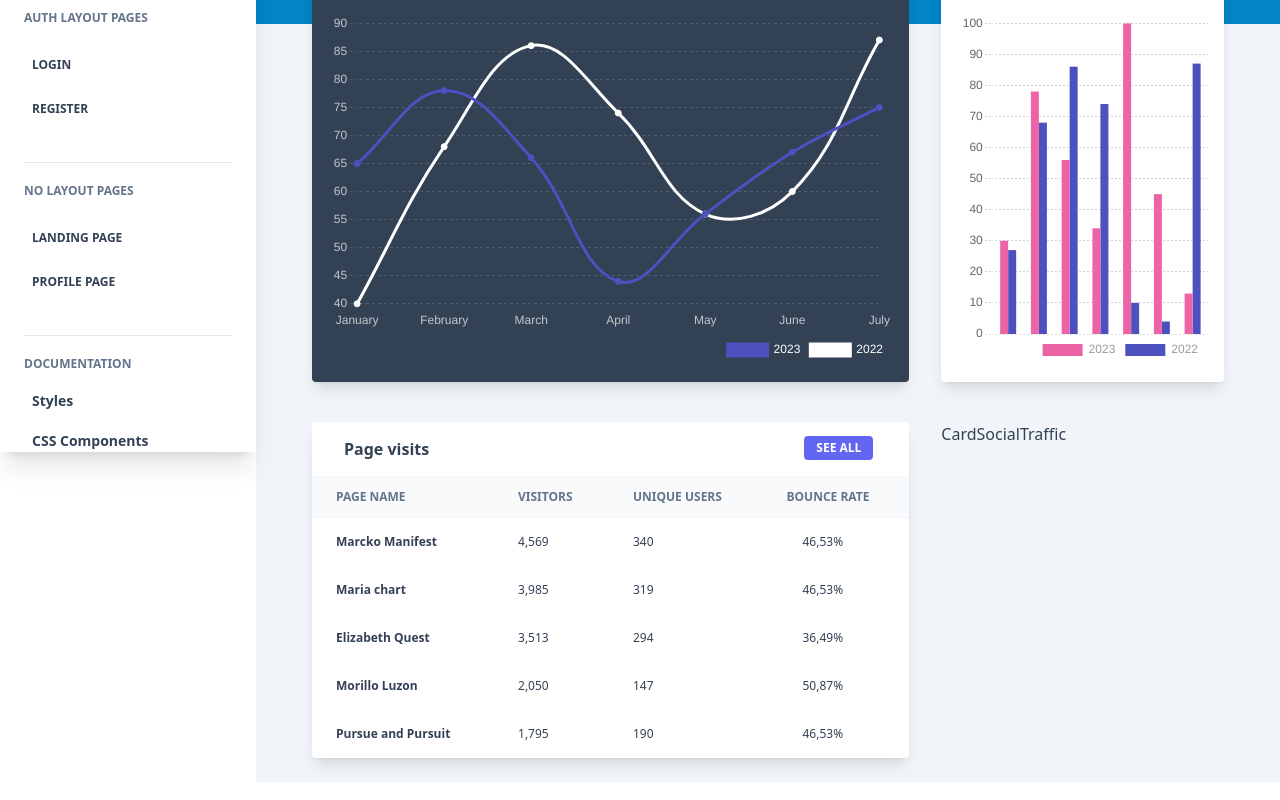
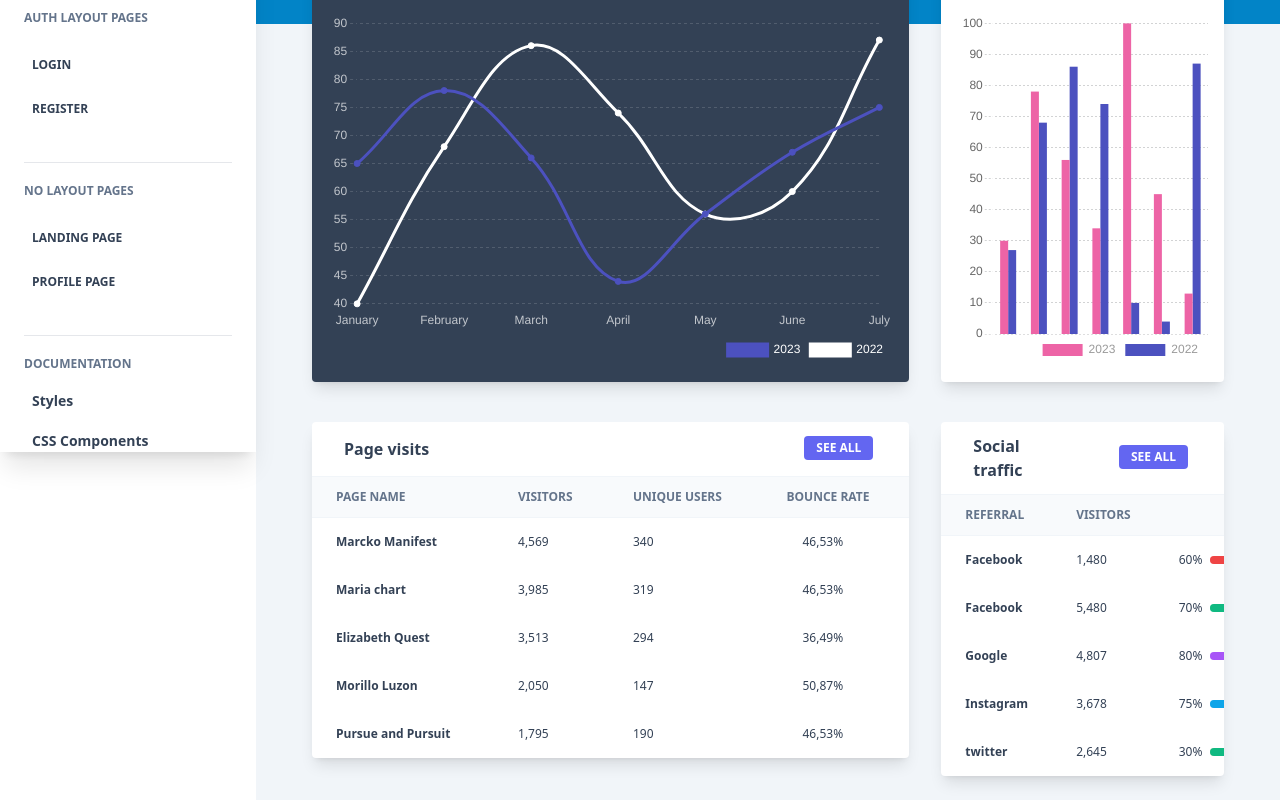
Before and after one commit to Unshack/notus, a React (Vite) app: page /admin/dashboard in a window 1280 px wide. Shown: the part 348-1148 px from the top of the page. Built offline with nearby package versions, Linux system fonts and the light colour scheme; the HTML template or start-up script is replaced by a standard one.

Commit message:
Card social UI

```diff
--- a/src/components/Cards/CardSocialTraffic.jsx
+++ b/src/components/Cards/CardSocialTraffic.jsx
@@ -1,8 +1,150 @@
-
 const CardSocialTraffic = () => {
   return (
-    <div>CardSocialTraffic</div>
-  )
-}
+    <>
+      <div className='relative flex flex-col min-w-0 break-words bg-white w-full mb-6 shadow-lg rounded'>
+        <div className='rounded-t mb-0 px-4 py-3 border-0'>
+          <div className='flex flex-wrap items-center'>
+            <div className='relative w-full px-4 max-w-full flex-grow flex-1'>
+              <h3 className='font-semibold text-base text-blueGray-700'>
+                Social traffic
+              </h3>
+            </div>
+            <div className='relative w-full px-4 max-w-full flex-grow flex-1 text-right'>
+              <button
+                className='bg-indigo-500 text-white active:bg-indigo-600 text-xs font-bold uppercase px-3 py-1 rounded outline-none focus:outline-none mr-1 mb-1 ease-linear transition-all duration-150'
+                type='button'
+              >
+                See all
+              </button>
+            </div>
+          </div>
+        </div>
+        <div className='block w-full overflow-x-auto'>
+          {/* Projects table */}
+          <table className='items-center w-full bg-transparent border-collapse'>
+            <thead className='thead-light'>
+              <tr>
+                <th className='px-6 bg-blueGray-50 text-blueGray-500 align-middle border border-solid border-blueGray-100 py-3 text-xs uppercase border-l-0 border-r-0 whitespace-nowrap font-semibold text-left'>
+                  Referral
+                </th>
+                <th className='px-6 bg-blueGray-50 text-blueGray-500 align-middle border border-solid border-blueGray-100 py-3 text-xs uppercase border-l-0 border-r-0 whitespace-nowrap font-semibold text-left'>
+                  Visitors
+                </th>
+                <th className='px-6 bg-blueGray-50 text-blueGray-500 align-middle border border-solid border-blueGray-100 py-3 text-xs uppercase border-l-0 border-r-0 whitespace-nowrap font-semibold text-left min-w-140-px'></th>
+              </tr>
+            </thead>
+            <tbody>
+              <tr>
+                <th className='border-t-0 px-6 align-middle border-l-0 border-r-0 text-xs whitespace-nowrap p-4 text-left'>
+                  Facebook
+                </th>
+                <td className='border-t-0 px-6 align-middle border-l-0 border-r-0 text-xs whitespace-nowrap p-4'>
+                  1,480
+                </td>
+                <td className='border-t-0 px-6 align-middle border-l-0 border-r-0 text-xs whitespace-nowrap p-4'>
+                  <div className='flex items-center'>
+                    <span className='mr-2'>60%</span>
+                    <div className='relative w-full'>
+                      <div className='overflow-hidden h-2 text-xs flex rounded bg-red-200'>
+                        <div
+                          style={{ width: "60%" }}
+                          className='shadow-none flex flex-col text-center whitespace-nowrap text-white justify-center bg-red-500'
+                        ></div>
+                      </div>
+                    </div>
+                  </div>
+                </td>
+              </tr>
+              <tr>
+                <th className='border-t-0 px-6 align-middle border-l-0 border-r-0 text-xs whitespace-nowrap p-4 text-left'>
+                  Facebook
+                </th>
+                <td className='border-t-0 px-6 align-middle border-l-0 border-r-0 text-xs whitespace-nowrap p-4'>
+                  5,480
+                </td>
+                <td className='border-t-0 px-6 align-middle border-l-0 border-r-0 text-xs whitespace-nowrap p-4'>
+                  <div className='flex items-center'>
+                    <span className='mr-2'>70%</span>
+                    <div className='relative w-full'>
+                      <div className='overflow-hidden h-2 text-xs flex rounded bg-emerald-200'>
+                        <div
+                          style={{ width: "70%" }}
+                          className='shadow-none flex flex-col text-center whitespace-nowrap text-white justify-center bg-emerald-500'
+                        ></div>
+                      </div>
+                    </div>
+                  </div>
+                </td>
+              </tr>
+              <tr>
+                <th className='border-t-0 px-6 align-middle border-l-0 border-r-0 text-xs whitespace-nowrap p-4 text-left'>
+                  Google
+                </th>
+                <td className='border-t-0 px-6 align-middle border-l-0 border-r-0 text-xs whitespace-nowrap p-4'>
+                  4,807
+                </td>
+                <td className='border-t-0 px-6 align-middle border-l-0 border-r-0 text-xs whitespace-nowrap p-4'>
+                  <div className='flex items-center'>
+                    <span className='mr-2'>80%</span>
+                    <div className='relative w-full'>
+                      <div className='overflow-hidden h-2 text-xs flex rounded bg-purple-200'>
+                        <div
+                          style={{ width: "80%" }}
+                          className='shadow-none flex flex-col text-center whitespace-nowrap text-white justify-center bg-purple-500'
+                        ></div>
+                      </div>
+                    </div>
+                  </div>
+                </td>
+              </tr>
+              <tr>
+                <th className='border-t-0 px-6 align-middle border-l-0 border-r-0 text-xs whitespace-nowrap p-4 text-left'>
+                  Instagram
+                </th>
+                <td className='border-t-0 px-6 align-middle border-l-0 border-r-0 text-xs whitespace-nowrap p-4'>
+                  3,678
+                </td>
+                <td className='border-t-0 px-6 align-middle border-l-0 border-r-0 text-xs whitespace-nowrap p-4'>
+                  <div className='flex items-center'>
+                    <span className='mr-2'>75%</span>
+                    <div className='relative w-full'>
+                      <div className='overflow-hidden h-2 text-xs flex rounded bg-lightBlue-200'>
+                        <div
+                          style={{ width: "75%" }}
+                          className='shadow-none flex flex-col text-center whitespace-nowrap text-white justify-center bg-lightBlue-500'
+                        ></div>
+                      </div>
+                    </div>
+                  </div>
+                </td>
+              </tr>
+              <tr>
+                <th className='border-t-0 px-6 align-middle border-l-0 border-r-0 text-xs whitespace-nowrap p-4 text-left'>
+                  twitter
+                </th>
+                <td className='border-t-0 px-6 align-middle border-l-0 border-r-0 text-xs whitespace-nowrap p-4'>
+                  2,645
+                </td>
+                <td className='border-t-0 px-6 align-middle border-l-0 border-r-0 text-xs whitespace-nowrap p-4'>
+                  <div className='flex items-center'>
+                    <span className='mr-2'>30%</span>
+                    <div className='relative w-full'>
+                      <div className='overflow-hidden h-2 text-xs flex rounded bg-orange-200'>
+                        <div
+                          style={{ width: "30%" }}
+                          className='shadow-none flex flex-col text-center whitespace-nowrap text-white justify-center bg-emerald-500'
+                        ></div>
+                      </div>
+                    </div>
+                  </div>
+                </td>
+              </tr>
+            </tbody>
+          </table>
+        </div>
+      </div>
+    </>
+  );
+};
 
-export default CardSocialTraffic
+export default CardSocialTraffic;
```
